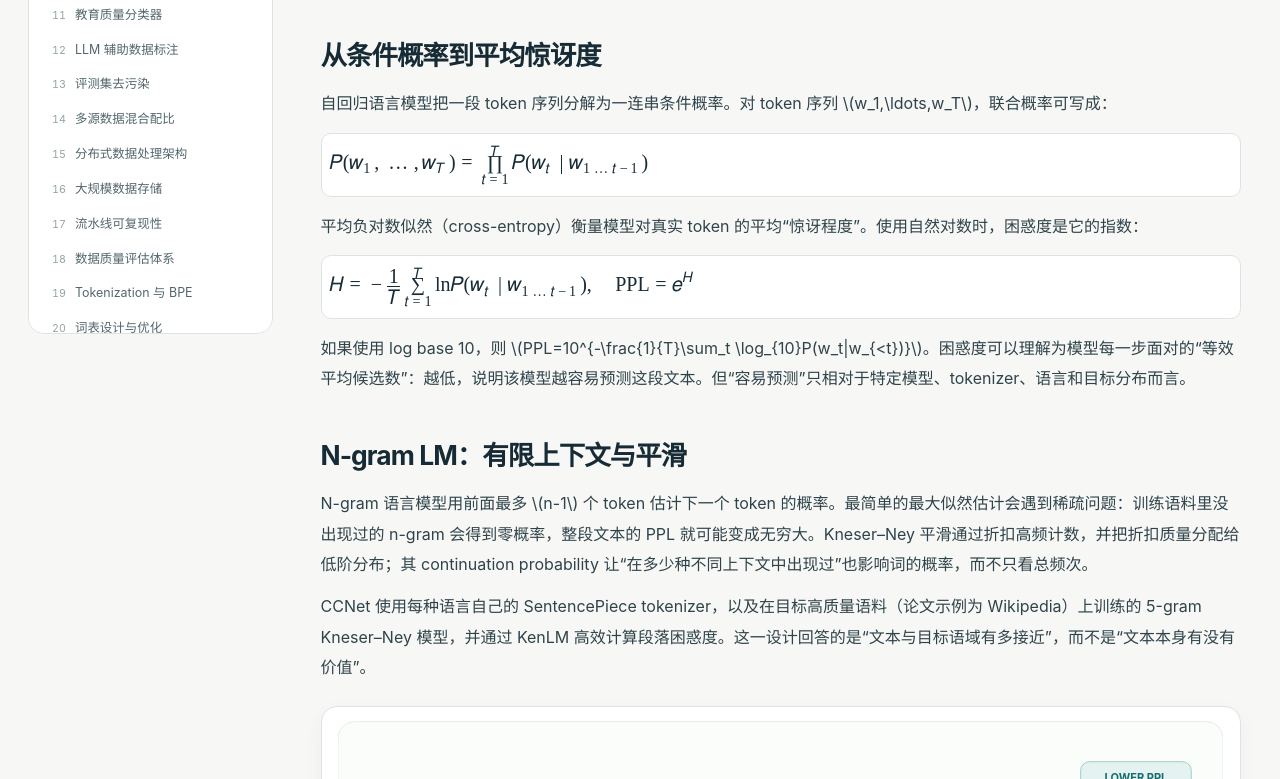
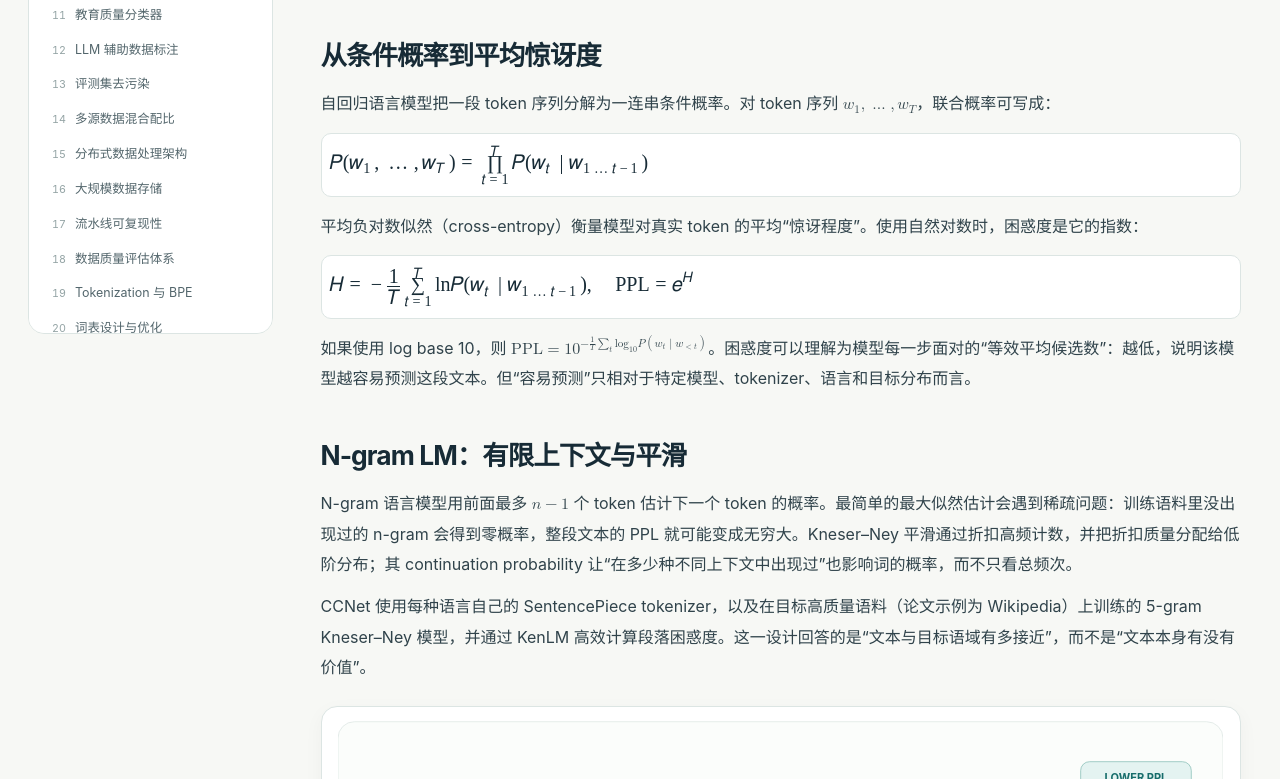
Before and after one commit to 1998x-stack/LLM-data-tutorial, a plain HTML site: page 10.html in a window 1280 px wide. Shown: the part 528-1307 px from the top of the page. Drawn offline with Linux system fonts and the light colour scheme.

Commit message:
fix(math): render chapter 10 inline formulas as accessible MathML instead of raw LaTeX

```diff
--- a/10.html
+++ b/10.html
@@ -32,15 +32,15 @@
 <div class="lead-note"><strong>本章问题</strong><p>如果一段网页文本语法通顺、没有重复，却可能是关键词堆砌或低价值内容，能否用语言模型判断它“像不像”高质量语料？困惑度可以提供一个分布相似度信号，但它不是通用质量分数。</p></div>
 <section id="language-model">
 <h2>从条件概率到平均惊讶度</h2>
-<p>自回归语言模型把一段 token 序列分解为一连串条件概率。对 token 序列 \(w_1,\ldots,w_T\)，联合概率可写成：</p>
+<p>自回归语言模型把一段 token 序列分解为一连串条件概率。对 token 序列 <math aria-label="token 序列 w 下标 1 到 w 下标 T"><msub><mi>w</mi><mn>1</mn></msub><mo>,</mo><mo>…</mo><mo>,</mo><msub><mi>w</mi><mi>T</mi></msub></math>，联合概率可写成：</p>
 <div class="math-scroll" tabindex="0" role="region" aria-label="语言模型链式分解公式，可横向滚动" data-math-scroll><math display="block" aria-label="序列联合概率等于每个 token 在此前 token 条件下概率的乘积"><mrow><mi>P</mi><mo>(</mo><msub><mi>w</mi><mn>1</mn></msub><mo>,</mo><mo>…</mo><mo>,</mo><msub><mi>w</mi><mi>T</mi></msub><mo>)</mo><mo>=</mo><munderover><mo>∏</mo><mrow><mi>t</mi><mo>=</mo><mn>1</mn></mrow><mi>T</mi></munderover><mi>P</mi><mo>(</mo><msub><mi>w</mi><mi>t</mi></msub><mo>|</mo><msub><mi>w</mi><mrow><mn>1</mn><mo>…</mo><mi>t</mi><mo>−</mo><mn>1</mn></mrow></msub><mo>)</mo></mrow></math></div>
 <p>平均负对数似然（cross-entropy）衡量模型对真实 token 的平均“惊讶程度”。使用自然对数时，困惑度是它的指数：</p>
 <div class="math-scroll" tabindex="0" role="region" aria-label="Cross entropy 与 Perplexity 公式，可横向滚动" data-math-scroll><math display="block" aria-label="交叉熵等于平均负对数概率，困惑度等于交叉熵的指数"><mrow><mi>H</mi><mo>=</mo><mo>−</mo><mfrac><mn>1</mn><mi>T</mi></mfrac><munderover><mo>∑</mo><mrow><mi>t</mi><mo>=</mo><mn>1</mn></mrow><mi>T</mi></munderover><mi>ln</mi><mi>P</mi><mo>(</mo><msub><mi>w</mi><mi>t</mi></msub><mo>|</mo><msub><mi>w</mi><mrow><mn>1</mn><mo>…</mo><mi>t</mi><mo>−</mo><mn>1</mn></mrow></msub><mo>)</mo><mo>,</mo><mspace width="1em"/><mi>PPL</mi><mo>=</mo><msup><mi>e</mi><mi>H</mi></msup></mrow></math></div>
-<p>如果使用 log base 10，则 \(PPL=10^{-\frac{1}{T}\sum_t \log_{10}P(w_t|w_{&lt;t})}\)。困惑度可以理解为模型每一步面对的“等效平均候选数”：越低，说明该模型越容易预测这段文本。但“容易预测”只相对于特定模型、tokenizer、语言和目标分布而言。</p>
+<p>如果使用 log base 10，则 <math aria-label="困惑度等于 10 的负的 T 分之一乘平均 log10 条件概率次方"><mi>PPL</mi><mo>=</mo><msup><mn>10</mn><mrow><mo>−</mo><mfrac><mn>1</mn><mi>T</mi></mfrac><msub><mo>∑</mo><mi>t</mi></msub><msub><mi>log</mi><mn>10</mn></msub><mi>P</mi><mo>(</mo><msub><mi>w</mi><mi>t</mi></msub><mo>|</mo><msub><mi>w</mi><mrow><mo>&lt;</mo><mi>t</mi></mrow></msub><mo>)</mo></mrow></msup></math>。困惑度可以理解为模型每一步面对的“等效平均候选数”：越低，说明该模型越容易预测这段文本。但“容易预测”只相对于特定模型、tokenizer、语言和目标分布而言。</p>
 </section>
 <section id="ngram">
 <h2>N-gram LM：有限上下文与平滑</h2>
-<p>N-gram 语言模型用前面最多 \(n-1\) 个 token 估计下一个 token 的概率。最简单的最大似然估计会遇到稀疏问题：训练语料里没出现过的 n-gram 会得到零概率，整段文本的 PPL 就可能变成无穷大。Kneser–Ney 平滑通过折扣高频计数，并把折扣质量分配给低阶分布；其 continuation probability 让“在多少种不同上下文中出现过”也影响词的概率，而不只看总频次。</p>
+<p>N-gram 语言模型用前面最多 <math aria-label="n 减 1"><mi>n</mi><mo>−</mo><mn>1</mn></math> 个 token 估计下一个 token 的概率。最简单的最大似然估计会遇到稀疏问题：训练语料里没出现过的 n-gram 会得到零概率，整段文本的 PPL 就可能变成无穷大。Kneser–Ney 平滑通过折扣高频计数，并把折扣质量分配给低阶分布；其 continuation probability 让“在多少种不同上下文中出现过”也影响词的概率，而不只看总频次。</p>
 <p>CCNet 使用每种语言自己的 SentencePiece tokenizer，以及在目标高质量语料（论文示例为 Wikipedia）上训练的 5-gram Kneser–Ney 模型，并通过 KenLM 高效计算段落困惑度。这一设计回答的是“文本与目标语域有多接近”，而不是“文本本身有没有价值”。</p>
 <figure class="diagram"><img src="assets/diagrams/ch10-perplexity.svg" alt="文本先经 SentencePiece 分词，再由目标语域 N-gram 语言模型逐 token 计算条件概率和平均负对数似然，最后转成困惑度并分层"><figcaption>图 1 · 困惑度依赖 tokenizer、语言模型训练语料和文本分段方式；跨模型直接比较数值通常没有意义。</figcaption></figure>
 </section>
```
